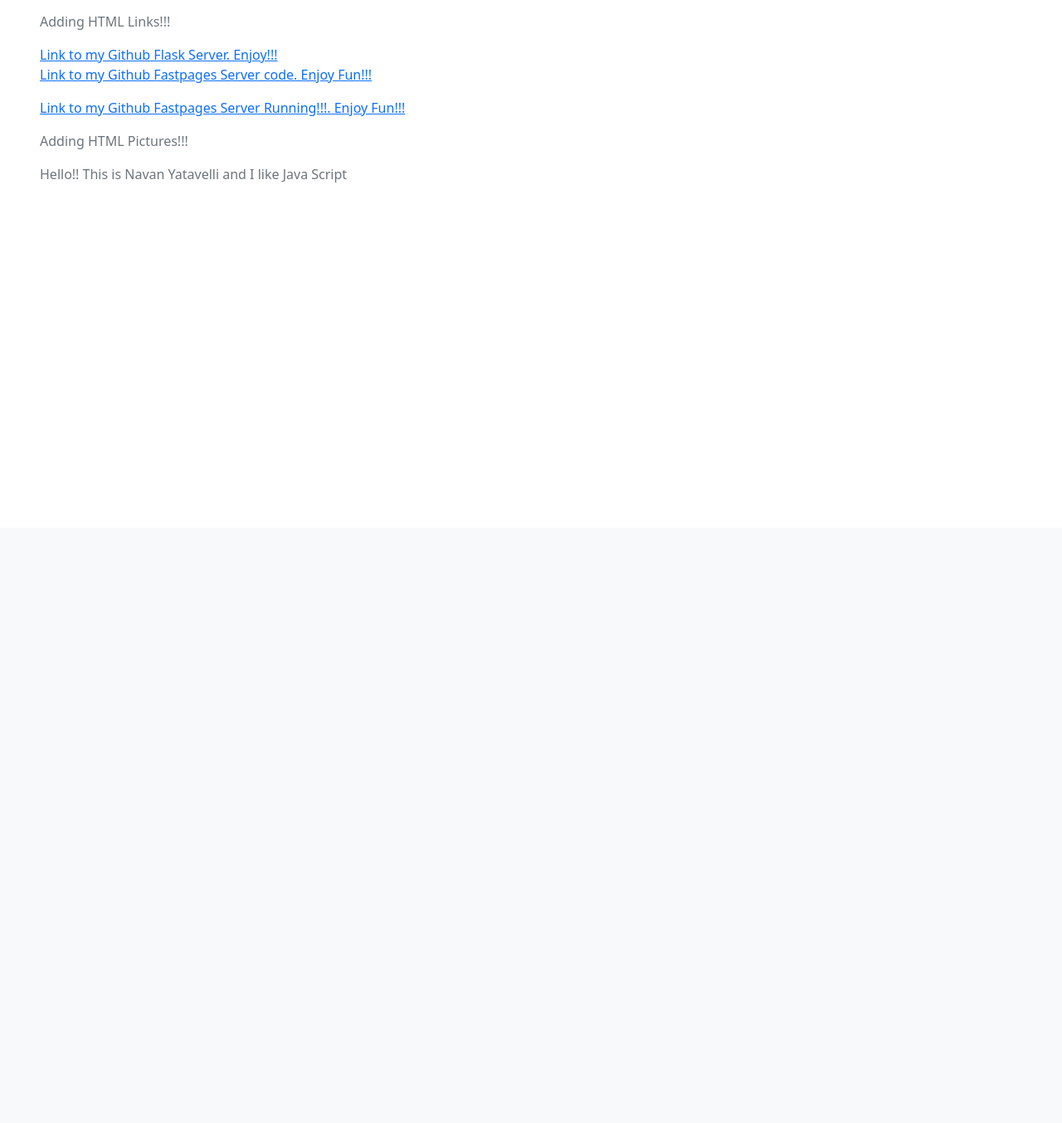
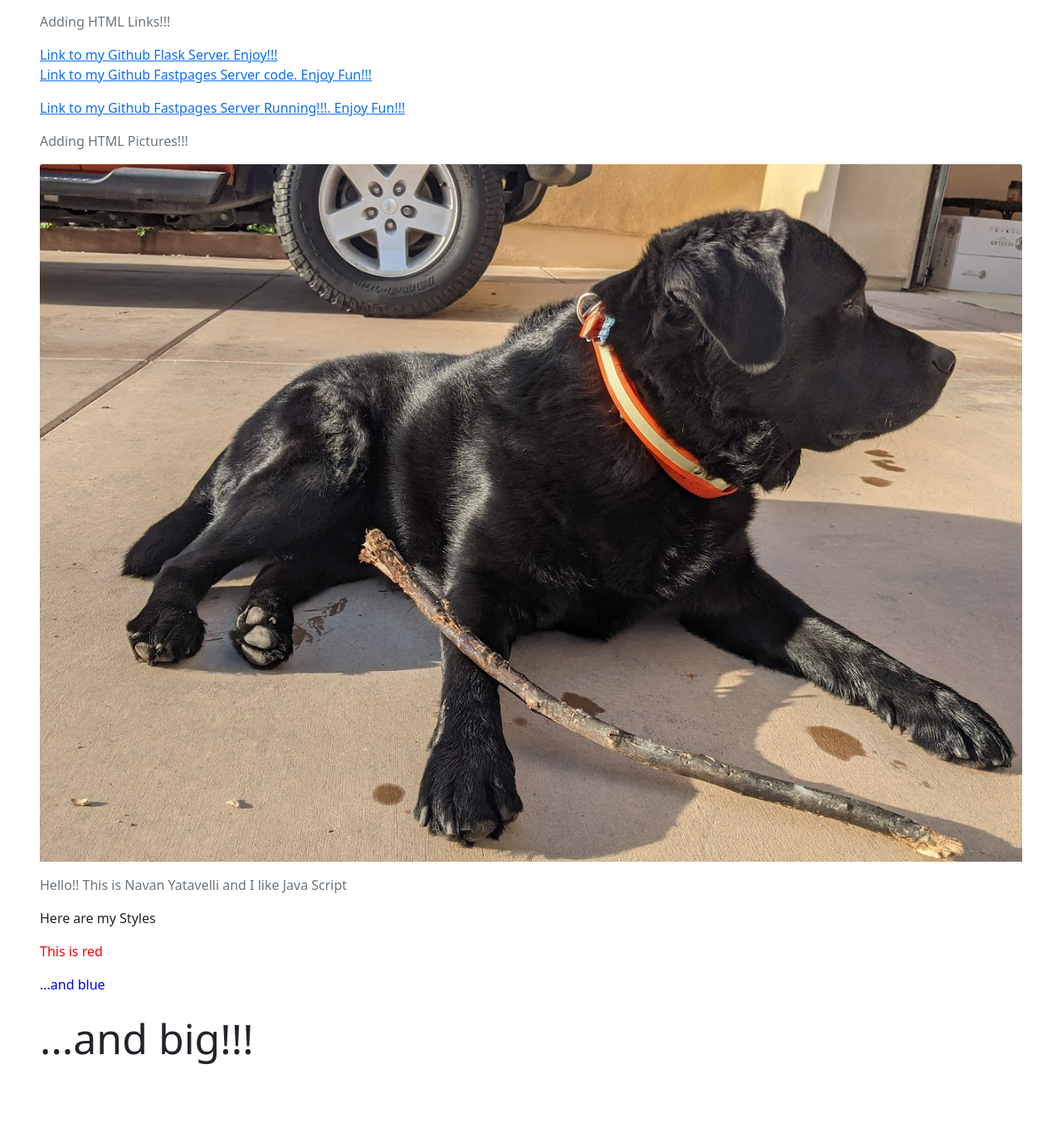
Before and after one commit to NavanYatavelli/BeeFlask, a Flask app: page /stub/ in a window 1280 px wide. Shown: the part 164-1518 px from the top of the page at 83% size. Before the commit the page ends 384 px from the top, so only its background shows below. Run offline with Flask 2, Linux system fonts and the light colour scheme.

Commit message:
Stub.html Assignment Changes

```diff
--- a/templates/stub.html
+++ b/templates/stub.html
@@ -21,10 +21,16 @@
 
         <p class="text-secondary"></p>
         <p class="text-secondary">Adding HTML Pictures!!!</p>
+        <img class="card-img-top" src="{{ url_for('static', filename='assets/shadow_stick.png') }}" alt="Stick">
 
 
-
+        <p/>
         <p class="text-secondary">Hello!! This is Navan Yatavelli and I like Java Script</p>
+        <p/>
+        <p>Here are my Styles</p>
+        <p style="color:red;">This is red</p>
+        <p style="color:blue;">...and blue</p>
+        <p style="font-size:50px;">...and big!!!</p>
     </div>
 {% endblock %}
 
```
